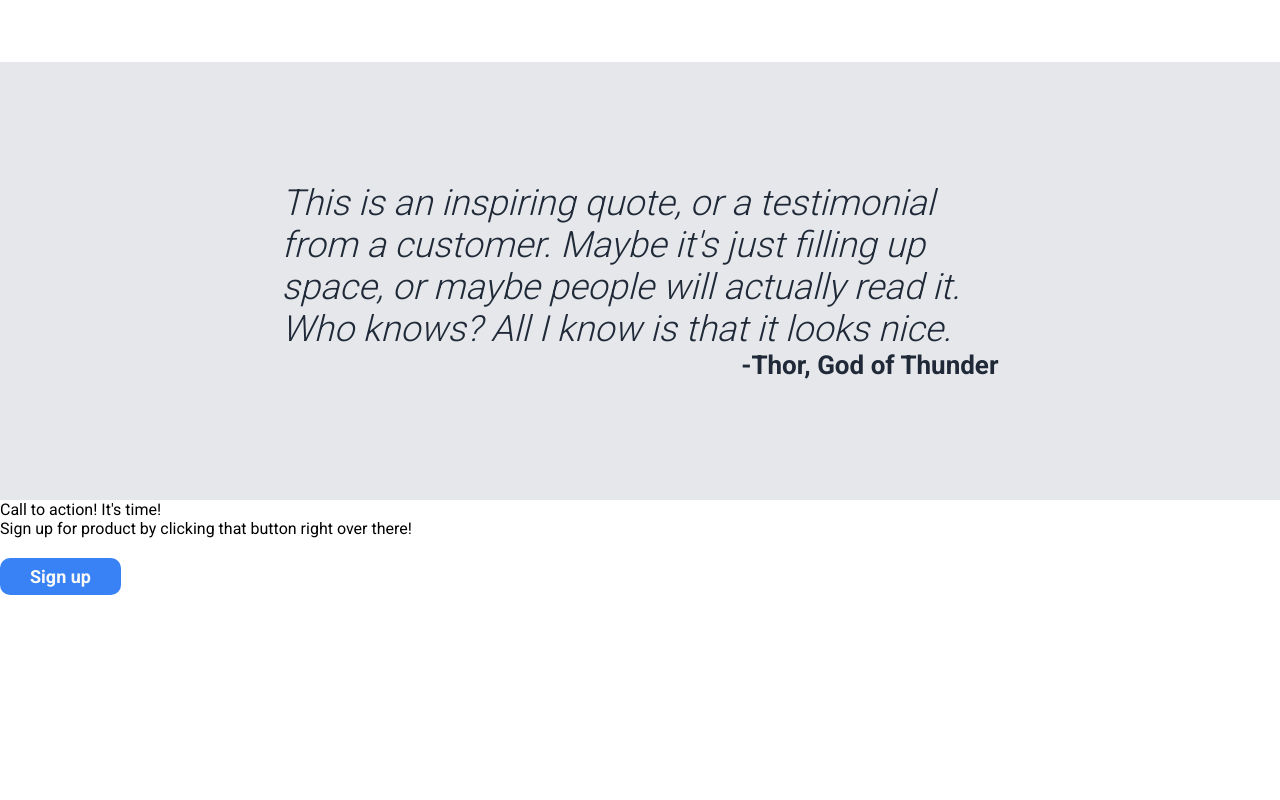
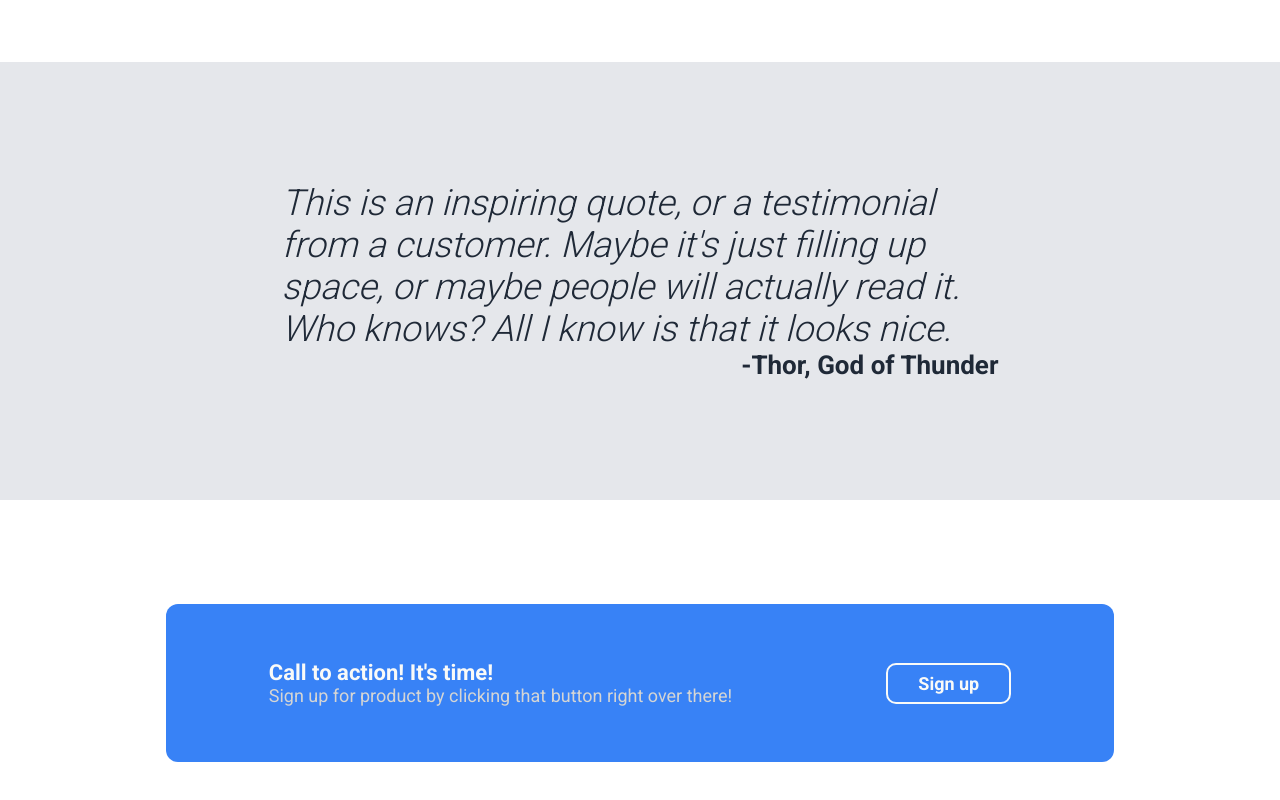
Before and after one commit to TimSchwietzke/TOP_Landing_Page, a plain HTML site: page index.html in a window 1280 px wide. Shown: the part 927-1727 px from the top of the page. Before the commit the page ends 1522 px from the top, so only its background shows below. Drawn offline with Linux system fonts and the light colour scheme.

Commit message:
Style Sign Up Section

```diff
--- a/css/styles.css
+++ b/css/styles.css
@@ -83,7 +83,7 @@ img {
   object-fit: cover;
 }
 
-button {
+.header button {
   background-color: #3882F6;
   border-radius: 10px;
   color: #F9FAF8;
@@ -96,10 +96,7 @@ button {
   margin-top: 20px;
 }
 
-
-
 /* CONTENT */
-
 
 .information, .information * {
   border: 0px solid red;
@@ -167,3 +164,45 @@ button {
   display: flex;
   justify-content: flex-end;
 }
+
+/* SIGN-UP */
+
+.sign-up {
+
+  display: flex;
+  justify-content: space-between;
+  align-items: center;
+
+  margin: 13vh 13vw;
+  padding: 7vh 8vw;
+  background-color: #3882F6;
+
+  border-radius: 12px;
+}
+
+.su-header {
+  color: #F9FAF8;
+  font-size: 22px;
+  font-weight: bold;
+}
+
+.su-text {
+  color: #F9FAF8;
+  filter: contrast(0.7);
+  font-size: 18px;
+}
+
+.su-right {
+  background-color: #3882F6;
+
+  border: 2px solid #F9FAF8;
+  border-radius: 10px;
+
+  color: #F9FAF8;
+  padding: 8px;
+  padding-left: 30px;
+  padding-right: 30px;
+
+  font-size: 18px;
+  font-weight: bold;
+}
--- a/index.html
+++ b/index.html
@@ -59,7 +59,7 @@
       </div>
       <div class="quote-author">-Thor, God of Thunder</div>
     </div>
-    <div class="sign_up">
+    <div class="sign-up">
       <div class="su-left">
         <div class="su-header">Call to action! It's time!</div>
         <div class="su-text">
```
